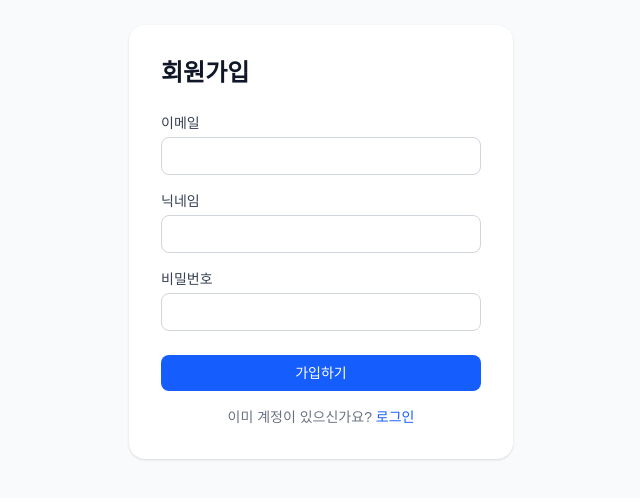
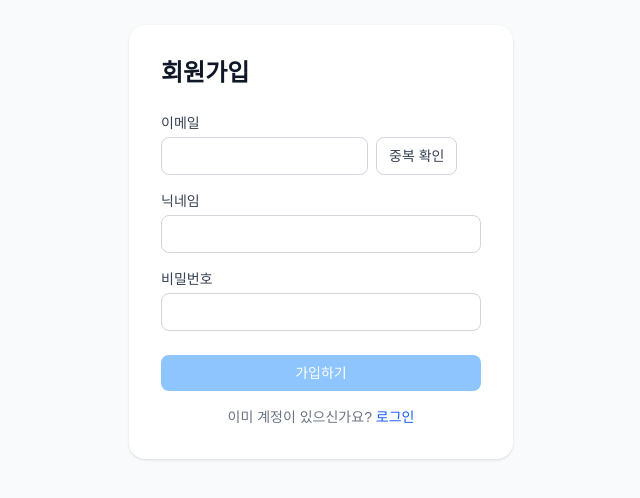
Before and after one commit to newsFlow-com/newsFlow-FE, a Next.js app in the folder newsFlow-FE/: page /signup in a window 1280 px wide. Shown: the part 158-656 px from the top of the page, without its empty margins (319-959 px from the left). Built offline with nearby package versions, Linux system fonts and the light colour scheme; no server answers.

Commit message:
feat: 회원가입 — 이메일 중복 확인 버튼 추가, 확인 전 가입하기 버튼 비활성화

```diff
--- a/newsFlow-FE/src/app/(auth)/signup/page.tsx
+++ b/newsFlow-FE/src/app/(auth)/signup/page.tsx
@@ -1,12 +1,15 @@
 'use client'
 
 import Link from 'next/link'
+import { useState } from 'react'
 import { useForm } from 'react-hook-form'
 import { zodResolver } from '@hookform/resolvers/zod'
 import { z } from 'zod'
+import { useMutation } from '@tanstack/react-query'
 import Button from '@/src/components/ui/Button'
 import Input from '@/src/components/ui/Input'
 import { useSignup } from '@/src/hooks/useAuth'
+import { authApi } from '@/src/lib/api/auth'
 
 const schema = z.object({
   email: z.string().email('올바른 이메일을 입력하세요'),
@@ -15,26 +18,79 @@ const schema = z.object({
 })
 
 type FormData = z.infer<typeof schema>
+type EmailStatus = 'idle' | 'available' | 'taken'
 
 export default function SignupPage() {
   const signup = useSignup()
+  const [emailStatus, setEmailStatus] = useState<EmailStatus>('idle')
+
   const {
     register,
     handleSubmit,
+    getValues,
     formState: { errors },
   } = useForm<FormData>({ resolver: zodResolver(schema) })
+
+  const checkEmail = useMutation({
+    mutationFn: () => authApi.checkEmail(getValues('email')),
+    onSuccess: (data) => setEmailStatus(data.available ? 'available' : 'taken'),
+  })
+
+  function onSubmit(data: FormData) {
+    if (emailStatus !== 'available') return
+    signup.mutate(data)
+  }
 
   return (
     <div className="rounded-2xl bg-white p-8 shadow-sm">
       <h1 className="mb-6 text-2xl font-bold text-gray-900">회원가입</h1>
-      <form onSubmit={handleSubmit((data) => signup.mutate(data))} className="flex flex-col gap-4">
-        <Input label="이메일" type="email" error={errors.email?.message} {...register('email')} />
+      <form onSubmit={handleSubmit(onSubmit)} className="flex flex-col gap-4">
+
+        {/* 이메일 + 중복 확인 버튼 */}
+        <div className="flex flex-col gap-1">
+          <label className="text-sm font-medium text-gray-700">이메일</label>
+          <div className="flex gap-2">
+            <Input
+              type="email"
+              error={errors.email?.message}
+              className="flex-1"
+              {...register('email', {
+                onChange: () => setEmailStatus('idle'),
+              })}
+            />
+            <button
+              type="button"
+              onClick={() => checkEmail.mutate()}
+              disabled={checkEmail.isPending}
+              className="shrink-0 rounded-lg border border-gray-300 px-3 py-2 text-sm font-medium text-gray-700 hover:bg-gray-50 disabled:opacity-50"
+            >
+              {checkEmail.isPending ? '확인 중…' : '중복 확인'}
+            </button>
+          </div>
+          {emailStatus === 'available' && (
+            <p className="text-xs text-green-600">사용 가능한 이메일입니다.</p>
+          )}
+          {emailStatus === 'taken' && (
+            <p className="text-xs text-red-500">이미 사용 중인 이메일입니다.</p>
+          )}
+          {checkEmail.isError && (
+            <p className="text-xs text-red-500">확인 중 오류가 발생했습니다.</p>
+          )}
+        </div>
+
         <Input label="닉네임" error={errors.nickname?.message} {...register('nickname')} />
         <Input label="비밀번호" type="password" error={errors.password?.message} {...register('password')} />
+
         {signup.error && (
           <p className="text-sm text-red-500">회원가입에 실패했습니다. 다시 시도해 주세요.</p>
         )}
-        <Button type="submit" loading={signup.isPending} className="mt-2">
+
+        <Button
+          type="submit"
+          loading={signup.isPending}
+          disabled={emailStatus !== 'available'}
+          className="mt-2"
+        >
           가입하기
         </Button>
       </form>
--- a/newsFlow-FE/src/lib/api/auth.ts
+++ b/newsFlow-FE/src/lib/api/auth.ts
@@ -4,6 +4,9 @@ import type { AuthTokens, LoginResponse, User } from '@/src/types'
 export const authApi = {
   login: (email: string, password: string) =>
     apiClient.post<LoginResponse>('/api/v1/auth/login', { email, password }).then((r) => r.data),
+
+  checkEmail: (email: string) =>
+    apiClient.get<{ available: boolean }>('/api/v1/auth/check-email', { params: { email } }).then((r) => r.data),
 
   signup: (email: string, password: string, nickname: string) =>
     apiClient.post('/api/v1/auth/signup', { email, password, nickname }),
```
